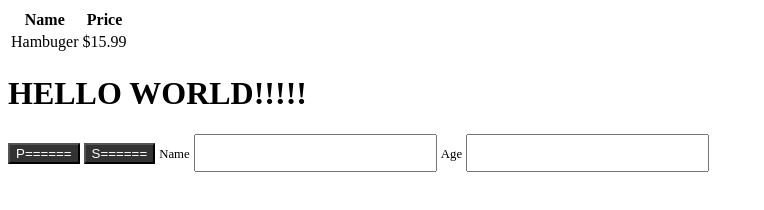
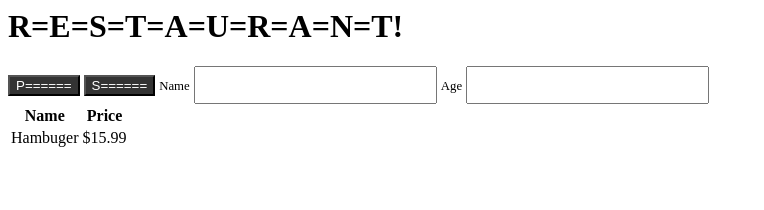
Before and after one commit to csula-students/cs-3220-summer-2017-darecallad, a plain HTML site: page index.html in a window 1280 px wide. Shown: the whole page, without its empty margins (0-764 px from the left). Drawn offline with Linux system fonts and the light colour scheme.

Commit message:
Update index.html

```diff
--- a/index.html
+++ b/index.html
@@ -24,6 +24,19 @@
 
 	<body>
 
+
+
+
+		<h1>R=E=S=T=A=U=R=A=N=T!</h1>
+
+		<button>P======</button>
+		<button>S======</button>
+
+		<label for ="name">Name</label>
+		<input type="text" id="name">
+		<label for ="age">Age</label>
+		<input type="number" id="age">
+
 		<table>
 	<thead>
 		<tr>
@@ -38,18 +51,6 @@
 		</tr>
 	</tbody>
 		</table>
-
-
-		<h1>HELLO WORLD!!!!!</h1>
-
-		<button>P======</button>
-		<button>S======</button>
-
-		<label for ="name">Name</label>
-		<input type="text" id="name">
-		<label for ="age">Age</label>
-		<input type="number" id="age">
-
 	</body>
 
 </html>
```
